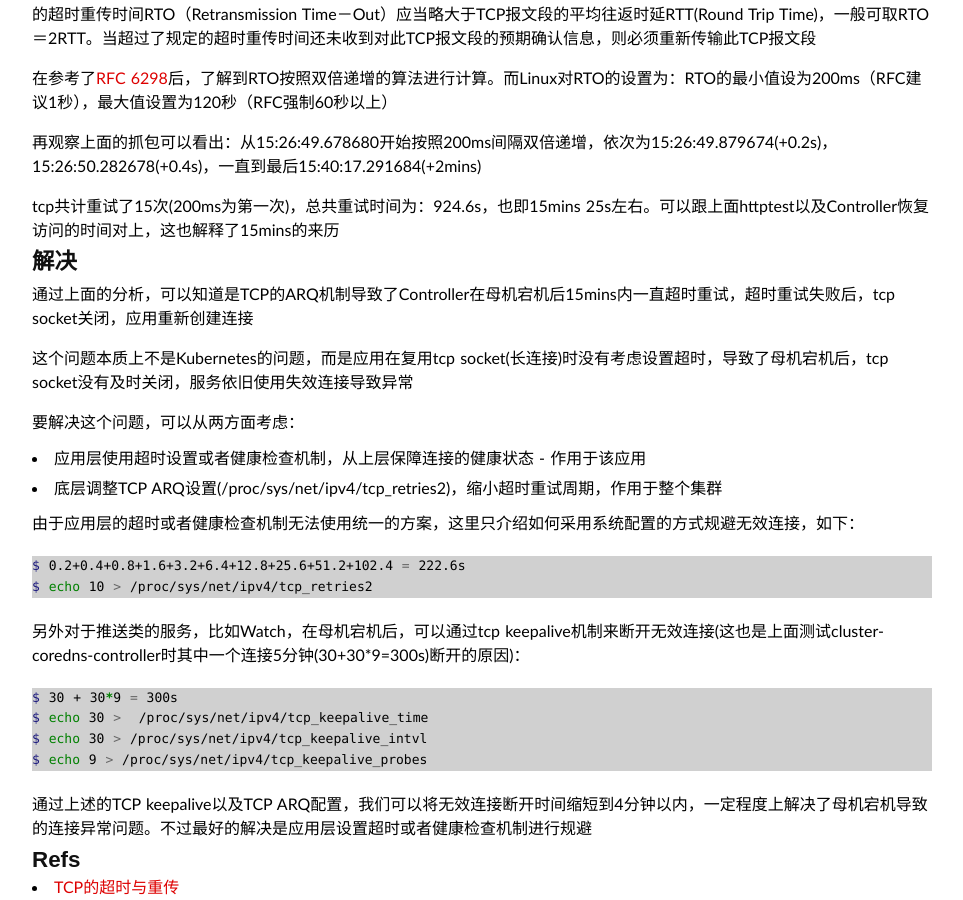
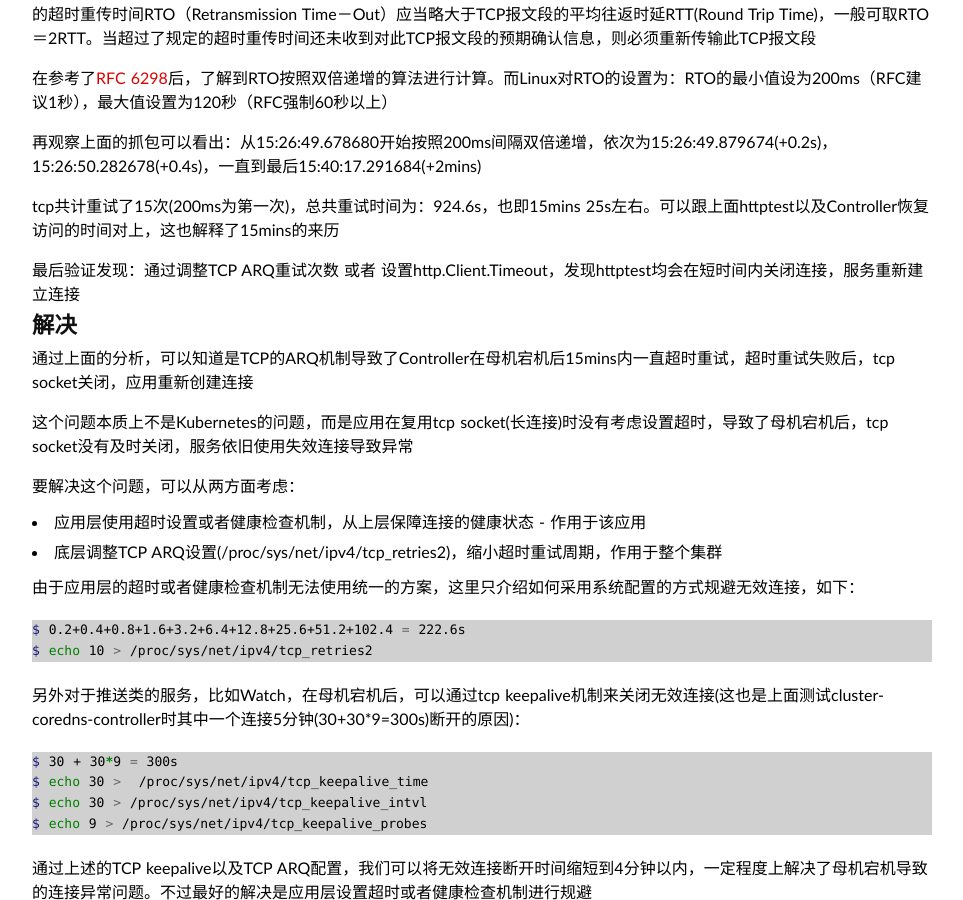
Before and after one commit to duyanghao/duyanghao.github.io, a Jekyll site: the page built from _posts/2020-7-28-kubernetes-ha-http-keep-alive-bugs.md, in a window 1280 px wide and 900 px high, scrolled down 19351 px. Shown: the whole window, without its empty margins (158-1121 px from the left). Built offline with Jekyll 4.4.1, drawn with Linux system fonts in a browser that asks for light colours; some web fonts are replaced; comment, search, counter and statistics services are not loaded.

Commit message:
add kuberentes-ha-http-timeout
Signed-off-by: duyanghao <1294057873@qq.com>

````diff
--- a/_posts/2020-7-28-kubernetes-ha-http-keep-alive-bugs.md
+++ b/_posts/2020-7-28-kubernetes-ha-http-keep-alive-bugs.md
@@ -933,6 +933,8 @@ TCP使用滑动窗口和ARQ机制保障可靠传输：TCP每发送一个报文
 
 tcp共计重试了15次(200ms为第一次)，总共重试时间为：924.6s，也即15mins 25s左右。可以跟上面httptest以及Controller恢复访问的时间对上，这也解释了15mins的来历
 
+最后验证发现：通过调整TCP ARQ重试次数 或者 设置http.Client.Timeout，发现httptest均会在短时间内关闭连接，服务重新建立连接
+
 ## 解决
 
 通过上面的分析，可以知道是TCP的ARQ机制导致了Controller在母机宕机后15mins内一直超时重试，超时重试失败后，tcp socket关闭，应用重新创建连接
@@ -951,7 +953,7 @@ $ 0.2+0.4+0.8+1.6+3.2+6.4+12.8+25.6+51.2+102.4 = 222.6s
 $ echo 10 > /proc/sys/net/ipv4/tcp_retries2
 ```
 
-另外对于推送类的服务，比如Watch，在母机宕机后，可以通过tcp keepalive机制来断开无效连接(这也是上面测试cluster-coredns-controller时其中一个连接5分钟(30+30*9=300s)断开的原因)：
+另外对于推送类的服务，比如Watch，在母机宕机后，可以通过tcp keepalive机制来关闭无效连接(这也是上面测试cluster-coredns-controller时其中一个连接5分钟(30+30*9=300s)断开的原因)：
 
 ```bash
 $ 30 + 30*9 = 300s
````
